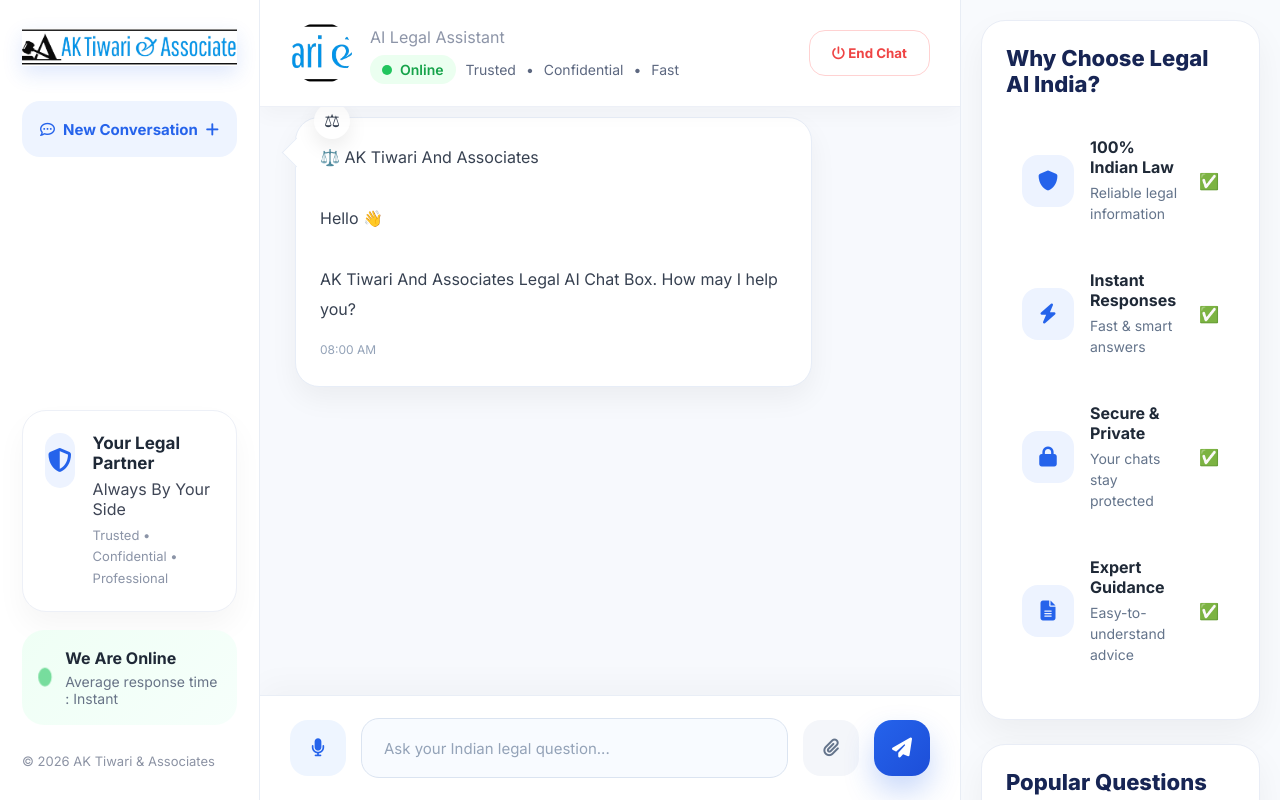
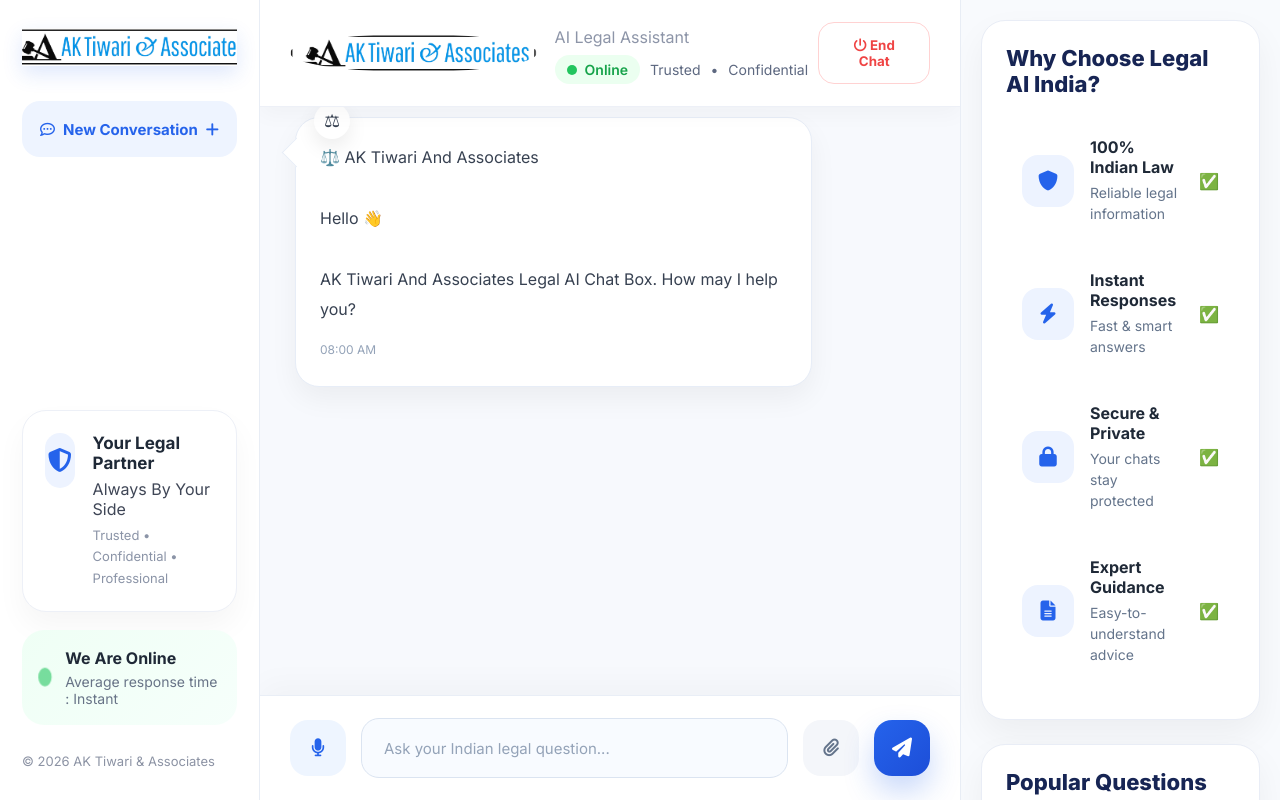
Before and after one commit to nitishbainslaa/Legal-AI-ChatBox, a website: page index.html in a window 1280 px wide. Drawn offline with nearby package versions, Linux system fonts and the light colour scheme.

Commit message:
Update style.css

```diff
--- a/style.css
+++ b/style.css
@@ -461,9 +461,9 @@
 
 .headerLogo{
 
-    width:62px;
-
-    height:62px;
+    width:100%;
+
+    height:38px;
 
     border-radius:50%;
 
```
